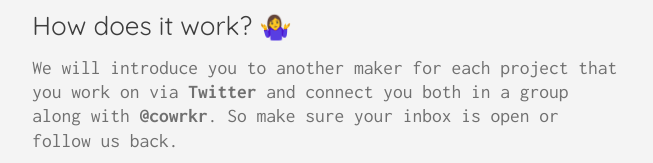
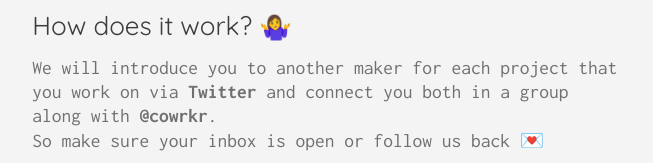
Before and after one commit to cowrkr/faq, a plain HTML site: page index.html in a window 1280 px wide. Shown: the part 397-560 px from the top of the page, without its empty margins (313-966 px from the left). Drawn offline with Linux system fonts and the light colour scheme.

Commit message:
Update index.html

```diff
--- a/index.html
+++ b/index.html
@@ -54,7 +54,8 @@
 				<p id="answer">This is an initiative to help makers keep themselves socially accountable by getting them to build publicly.</p>
 				<hr id="divider" />
 				<h3 id="question">How does it work? 🤷‍♀️</h3>
-				<p id="answer">We will introduce you to another maker for each project that you work on via <strong>Twitter</strong> and connect you both in a group along with <strong><a target="_blank" href="https://twitter.com/cowrkr">@cowrkr</a></strong>. So make sure your inbox is open or follow us back.</p>
+				<p id="answer">We will introduce you to another maker for each project that you work on via <a href="https://twitter.com/cowrkr" target="_blank"><strong>Twitter</strong></a> and connect you both in a group along with <strong><a target="_blank" href="https://twitter.com/cowrkr">@cowrkr</a></strong>.<br />
+				So make sure your inbox is open or follow us back 💌</p>
 				<hr id="divider" />
 				<h3 id="question">Who runs this? 💁‍♂️</h3>
 				<p id="answer"><span>This project was created by <a target="_blank" href="https://twitter.com/shnbhg"><strong>@shnbhg</strong></a> on a Sunday</span>
```
